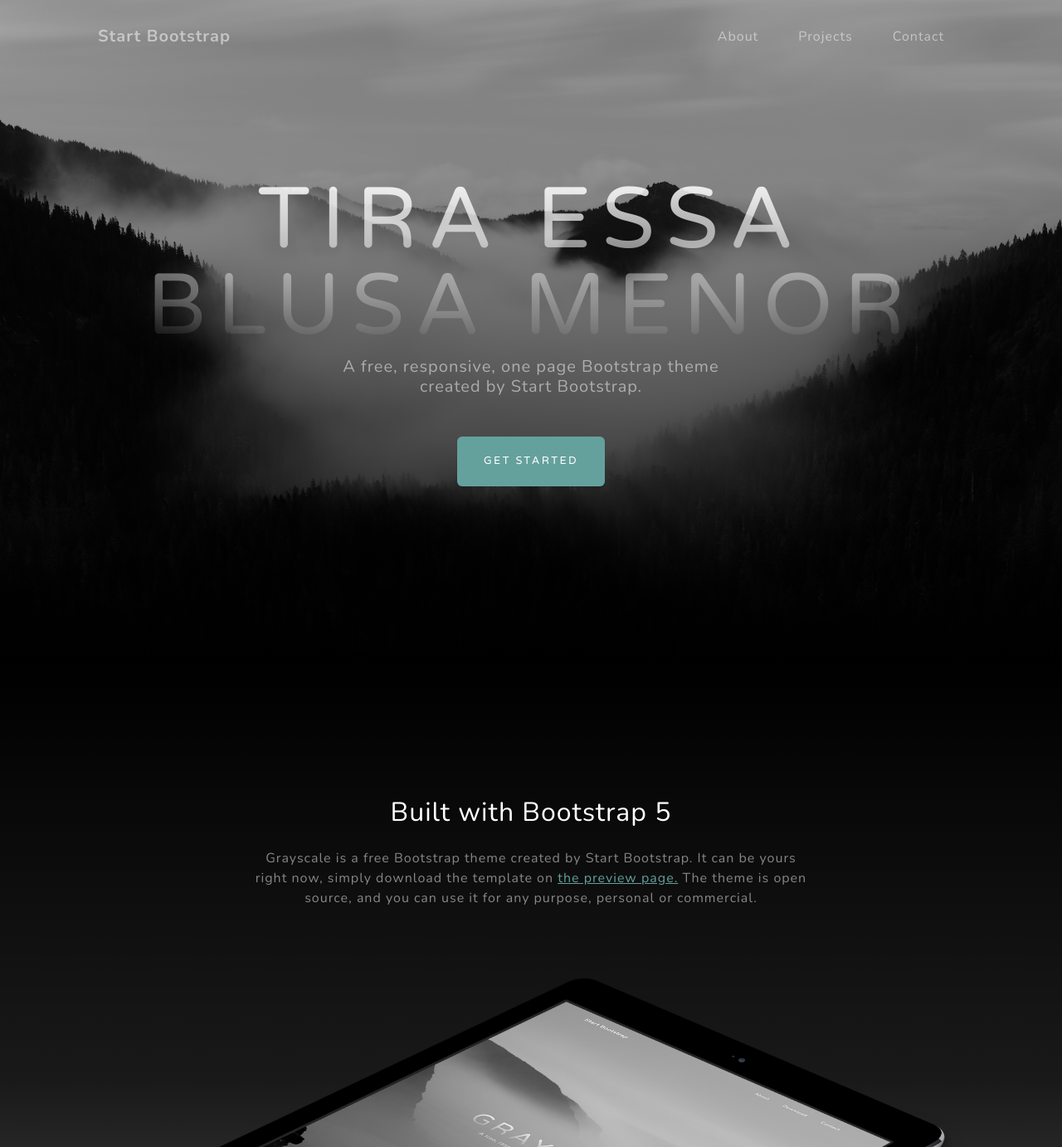
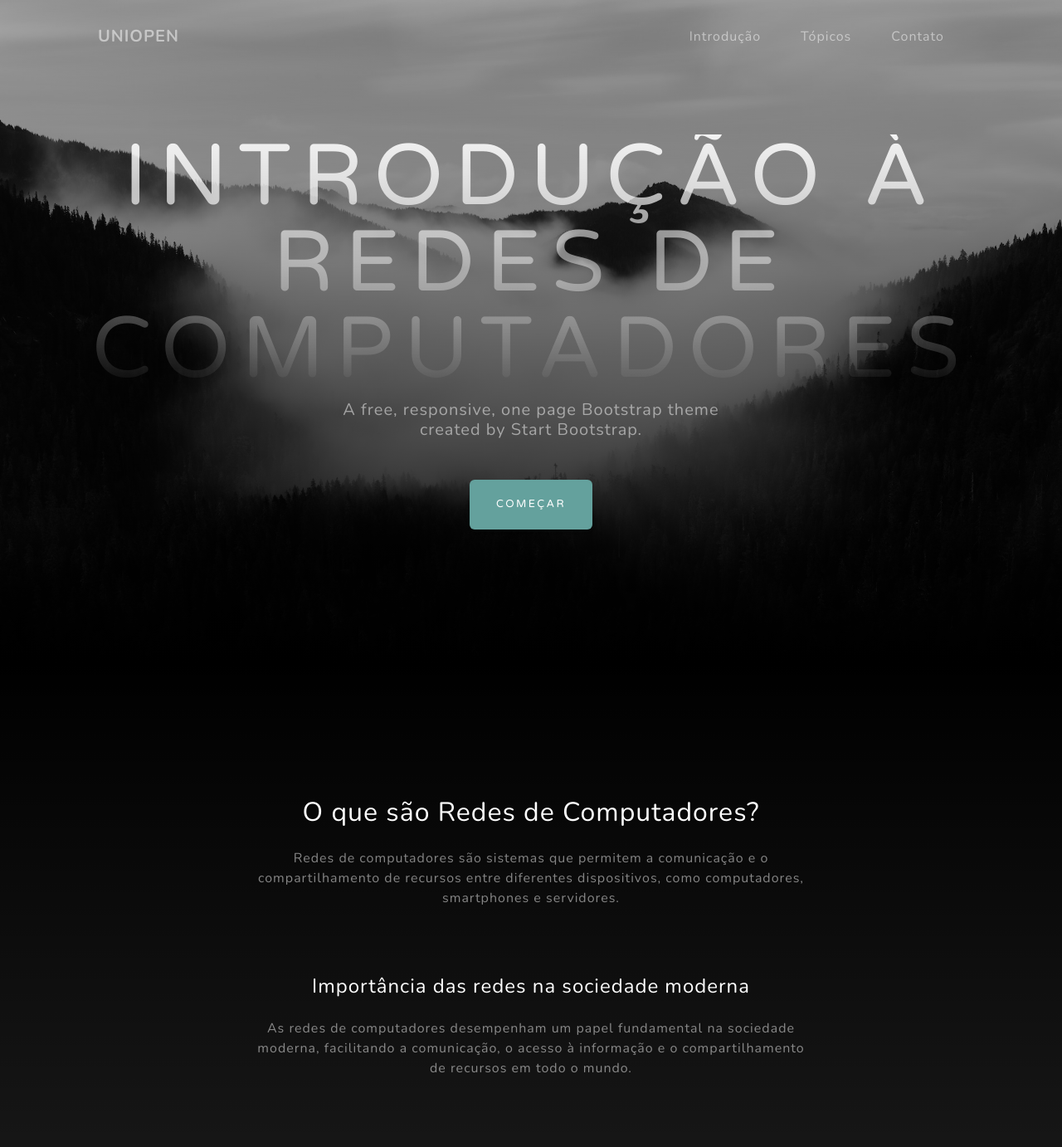
Before and after one commit to lopesDilceu/UniopenRedes, a plain HTML site: page index.html in a window 1280 px wide. Shown: the top 1382 px of the page at 83% size. Drawn offline with nearby package versions, Linux system fonts and the light colour scheme.

Commit message:
[ADD]Adcionando título e subtítulos

```diff
--- a/index.html
+++ b/index.html
@@ -5,7 +5,7 @@
         <meta name="viewport" content="width=device-width, initial-scale=1, shrink-to-fit=no" />
         <meta name="description" content="" />
         <meta name="author" content="" />
-        <title>Grayscale - Start Bootstrap Theme</title>
+        <title>Uniopen Redes</title>
         <link rel="icon" type="image/x-icon" href="assets/favicon.ico" />
         <!-- Font Awesome icons (free version)-->
         <script src="https://use.fontawesome.com/releases/v6.3.0/js/all.js" crossorigin="anonymous"></script>
@@ -19,16 +19,16 @@
         <!-- Navigation-->
         <nav class="navbar navbar-expand-lg navbar-light fixed-top" id="mainNav">
             <div class="container px-4 px-lg-5">
-                <a class="navbar-brand" href="#page-top">Start Bootstrap</a>
+                <a class="navbar-brand" href="#page-top">UNIOPEN</a>
                 <button class="navbar-toggler navbar-toggler-right" type="button" data-bs-toggle="collapse" data-bs-target="#navbarResponsive" aria-controls="navbarResponsive" aria-expanded="false" aria-label="Toggle navigation">
                     Menu
                     <i class="fas fa-bars"></i>
                 </button>
                 <div class="collapse navbar-collapse" id="navbarResponsive">
                     <ul class="navbar-nav ms-auto">
-                        <li class="nav-item"><a class="nav-link" href="#about">About</a></li>
-                        <li class="nav-item"><a class="nav-link" href="#projects">Projects</a></li>
-                        <li class="nav-item"><a class="nav-link" href="#signup">Contact</a></li>
+                        <li class="nav-item"><a class="nav-link" href="#about">Introdução</a></li>
+                        <li class="nav-item"><a class="nav-link" href="#projects">Tópicos</a></li>
+                        <li class="nav-item"><a class="nav-link" href="#signup">Contato</a></li>
                     </ul>
                 </div>
             </div>
@@ -38,9 +38,9 @@
             <div class="container px-4 px-lg-5 d-flex h-100 align-items-center justify-content-center">
                 <div class="d-flex justify-content-center">
                     <div class="text-center">
-                        <h1 class="mx-auto my-0 text-uppercase">TIRA ESSA BLUSA MENOR</h1>
+                        <h1 class="mx-auto my-0 text-uppercase">INTRODUÇÃO À REDES DE COMPUTADORES</h1>
                         <h2 class="text-white-50 mx-auto mt-2 mb-5">A free, responsive, one page Bootstrap theme created by Start Bootstrap.</h2>
-                        <a class="btn btn-primary" href="#about">Get Started</a>
+                        <a class="btn btn-primary" href="#about">Começar</a>
                     </div>
                 </div>
             </div>
@@ -50,12 +50,10 @@
             <div class="container px-4 px-lg-5">
                 <div class="row gx-4 gx-lg-5 justify-content-center">
                     <div class="col-lg-8">
-                        <h2 class="text-white mb-4">Built with Bootstrap 5</h2>
-                        <p class="text-white-50">
-                            Grayscale is a free Bootstrap theme created by Start Bootstrap. It can be yours right now, simply download the template on
-                            <a href="https://startbootstrap.com/theme/grayscale/">the preview page.</a>
-                            The theme is open source, and you can use it for any purpose, personal or commercial.
-                        </p>
+                        <h2 class="text-white mb-4">O que são Redes de Computadores?</h2>
+                        <p class="text-white-50">Redes de computadores são sistemas que permitem a comunicação e o compartilhamento de recursos entre diferentes dispositivos, como computadores, smartphones e servidores.</p>
+                        <h4 class="text-white mb-4">Importância das redes na sociedade moderna</h3>
+                        <p class="text-white-50">As redes de computadores desempenham um papel fundamental na sociedade moderna, facilitando a comunicação, o acesso à informação e o compartilhamento de recursos em todo o mundo.</p>
                     </div>
                 </div>
                 <img class="img-fluid" src="assets/img/ipad.png" alt="..." />
```
